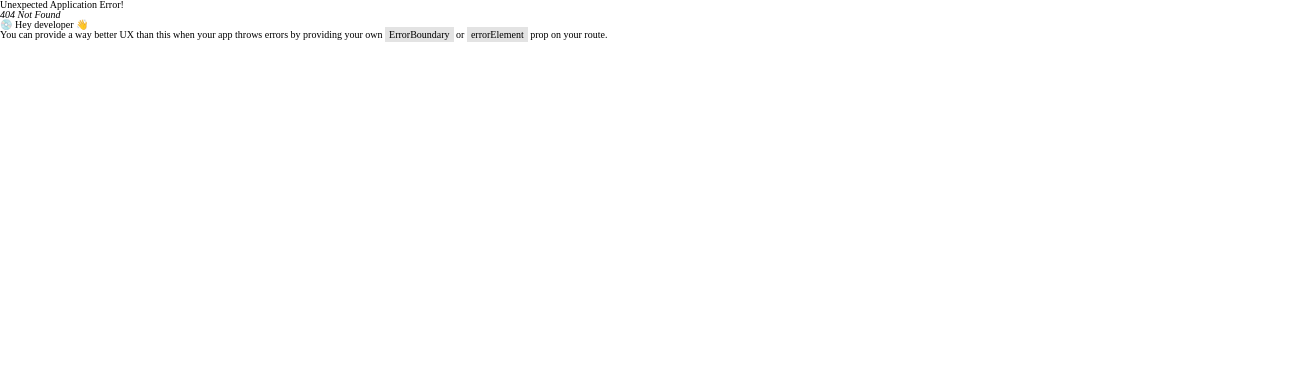
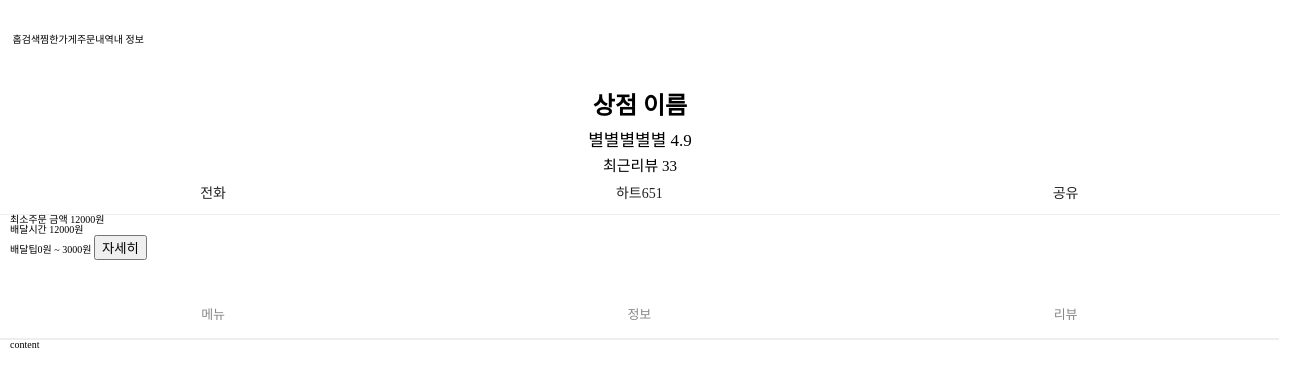
Before and after one commit to Delivery-Friends/Frontend, a React (Create React App) app: page /storeDetail/1 in a window 1280 px wide. Before the commit this address had no page. Shown: the top 386 px of the page, 1305 px wide, since content can reach past the window. Built offline with nearby package versions, Linux system fonts and the light colour scheme.

Commit message:
ADD : storeDetail Page 스타일추가

```diff
--- a/src/App.tsx
+++ b/src/App.tsx
@@ -2,6 +2,7 @@ import { RouterProvider, createBrowserRouter } from 'react-router-dom';
 import Root from './pages/Root/Root';
 import Home from './pages/Home/Home';
 import StoreList from './pages/StoreList/StoreList';
+import StoreDetail from './pages/StoreDetail/StoreDetail';
 
 const router = createBrowserRouter([
   {
@@ -13,6 +14,10 @@ const router = createBrowserRouter([
         path: 'storeList',
         element: <StoreList />,
       },
+      {
+        path: 'storeDetail/:id',
+        element: <StoreDetail />,
+      },
     ],
   },
 ]);
--- /dev/null
+++ b/src/pages/StoreDetail/StoreDetail.tsx
@@ -0,0 +1,43 @@
+import React from 'react';
+import classes from './storeDetail.module.scss';
+
+const StoreDetail = () => {
+  return (
+    <div className={classes.wrapStoreDetail}>
+      <div className={classes.storeInfo}>
+        <div className={classes.title}>상점 이름</div>
+        <div className={classes.score}>별별별별별 4.9</div>
+        <span>최근리뷰 33</span>
+        <ul className={classes.contact}>
+          <li>전화</li>
+          <li>하트651</li>
+          <li>공유</li>
+        </ul>
+      </div>
+      <ul className={classes.deliveryInfo}>
+        <li>
+          최소주문 금액 <span>12000원</span>
+        </li>
+        <li>
+          배달시간 <span>12000원</span>
+        </li>
+        <li>
+          배달팁
+          <span>
+            0원 ~ 3000원 <button>자세히</button>
+          </span>
+        </li>
+      </ul>
+      <div className={classes.wrapBottom}>
+        <ul className={classes.tapMenu}>
+          <li>메뉴</li>
+          <li>정보</li>
+          <li>리뷰</li>
+        </ul>
+        <div className={classes.content}>content</div>
+      </div>
+    </div>
+  );
+};
+
+export default StoreDetail;
--- /dev/null
+++ b/src/pages/StoreDetail/storeDetail.module.scss
@@ -0,0 +1,65 @@
+@import '../../styles/utilities/mixin';
+@import '../../styles/utilities/variables';
+
+.wrapStoreDetail {
+  width: 100%;
+  .storeInfo {
+    @include flex(normal, center);
+    flex-direction: column;
+    .title {
+      @include text-style(lg);
+      font-weight: 700;
+      margin-top: 1rem;
+    }
+    .score {
+      font-size: 1.7rem;
+      margin: 1rem 0;
+    }
+    span {
+      font-size: 1.5rem;
+      font-weight: 300;
+      margin-bottom: 1rem;
+    }
+    .contact {
+      display: flex;
+      width: 100%;
+      padding-bottom: 1rem;
+      border-bottom: 1px solid #eee;
+      li {
+        @include flex(center, normal);
+        @include text-style(sm, #222);
+        width: 33.3%;
+      }
+    }
+  }
+  .deliveryInfo {
+    padding: 0 1rem;
+    li {
+      span {
+      }
+    }
+  }
+  .wrapBottom {
+    width: 100%;
+    margin-top: 3rem;
+    .tapMenu {
+      display: flex;
+      width: 100%;
+      height: 5rem;
+      li {
+        width: 33.3%;
+        border-bottom: 0.2rem solid #eee;
+        background-color: #fff;
+        color: #888;
+        font-size: 1.3rem;
+        text-align: center;
+        line-height: 5rem;
+        font-weight: 500;
+        cursor: pointer;
+      }
+    }
+    .content {
+      padding: 0 1rem;
+    }
+  }
+}
```
